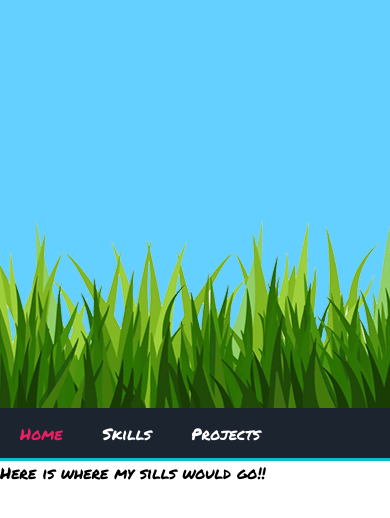
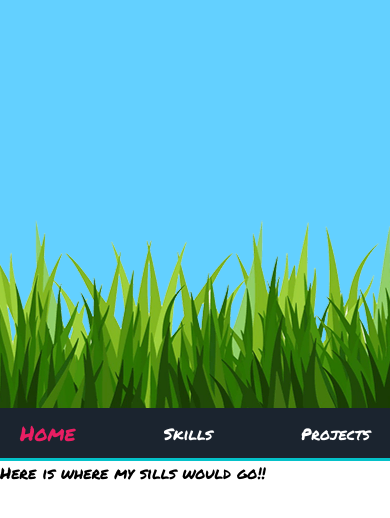
Before and after one commit to nikhil86/my-portfolio, a website: page public/index.html in a window 390 px wide. Both pictures are taken after a click on the element "Home". Shown: the part 436-954 px from the top of the page. Drawn offline with nearby package versions, Linux system fonts and the light colour scheme.

Commit message:
some styling for header

```diff
--- a/public/js/scroll.js
+++ b/public/js/scroll.js
@@ -40,7 +40,7 @@ const easings = {
   }
 };
 
-function scrollIt(destination, sectionNumber, duration = 200, easing = 'easeInOutQuint') {
+function scrollIt(destination, sectionNumber, duration = 200, easing = 'easeInOutQuint', clickedItem) {
   const windowHeight = window.innerHeight || document.documentElement.clientHeight || document.getElementsByTagName('body')[0].clientHeight;
   let destinationOffsetToScroll = (sectionNumber - 1) * windowHeight;
   const headerClassNames = header.className;
@@ -49,7 +49,7 @@ function scrollIt(destination, sectionNumber, duration = 200, easing = 'easeInOu
     destinationOffsetToScroll = destinationOffsetToScroll - header.offsetHeight;
   }
 
-  scrollToY(destinationOffsetToScroll, duration, easing);
+  scrollToY(destinationOffsetToScroll, duration, easing, clickedItem);
 }
 
 window.requestAnimFrame = (function(){
@@ -61,7 +61,7 @@ window.requestAnimFrame = (function(){
     };
 })();
 
-function scrollToY(scrollTargetY = 0, duration, easing) {
+function scrollToY(scrollTargetY = 0, duration, easing, clickedItem) {
   const scrollY = window.scrollY;
   const currentTime = 'now' in window.performance ? performance.now() : new Date().getTime();
 
@@ -81,12 +81,20 @@ function scrollToY(scrollTargetY = 0, duration, easing) {
   tick();
 }
 
+const toggleActiveClass = function (target) {
+  const currentActiveElement = document.querySelector('.active');
+  currentActiveElement.classList.remove('active');
+  currentActiveElement.classList.add('fade');
+  target.classList.remove('fade');
+  target.classList.add('active');
+}
+
 const onItemClick = function (e) {
   const target = e.currentTarget;
   const section = target.getAttribute('data-section');
   const sectionNumber = target.getAttribute('data-section-number');
-
-  scrollIt(document.querySelector(`.${section}`), sectionNumber, 900, 'easeInOutQuint');
+  toggleActiveClass(target);
+  scrollIt(document.querySelector(`.${section}`), sectionNumber, 900, 'easeInOutQuint', target);
 };
 
 const elements = document.querySelectorAll('.item');
--- a/public/styles/header.css
+++ b/public/styles/header.css
@@ -12,6 +12,22 @@
 
 .header .item.active {
     color: #e91e63;
+    font-size: 1.3rem;
+    -o-transition:color .2s ease-out, background 1s ease-in;
+    -ms-transition:color .2s ease-out, background 1s ease-in;
+    -moz-transition:color .2s ease-out, background 1s ease-in;
+    -webkit-transition:color .2s ease-out, background 1s ease-in;
+    transition:all .9s ease-out, background 1s ease-in;
+}
+
+.header .item.fade {
+    color: white;
+    font-size: inherit;
+    -o-transition:color .2s ease-out, background 1s ease-in;
+    -ms-transition:color .2s ease-out, background 1s ease-in;
+    -moz-transition:color .2s ease-out, background 1s ease-in;
+    -webkit-transition:color .2s ease-out, background 1s ease-in;
+    transition:all .9s ease-out, background 1s ease-in;
 }
 
 .header {
@@ -36,3 +52,9 @@
 .sticky + .content {
     padding-top: 102px;
 }
+
+@media only screen and (max-width: 480px) {
+    .header {
+        justify-content: space-between;
+    }
+}
--- a/public/styles/main.css
+++ b/public/styles/main.css
@@ -80,6 +80,7 @@ body{
 }
 
 #ground {
+    background-attachment: fixed;
     background:url("../images/grass.png") repeat-x 0 0 transparent;
     position: absolute;
     bottom: 0;
```
